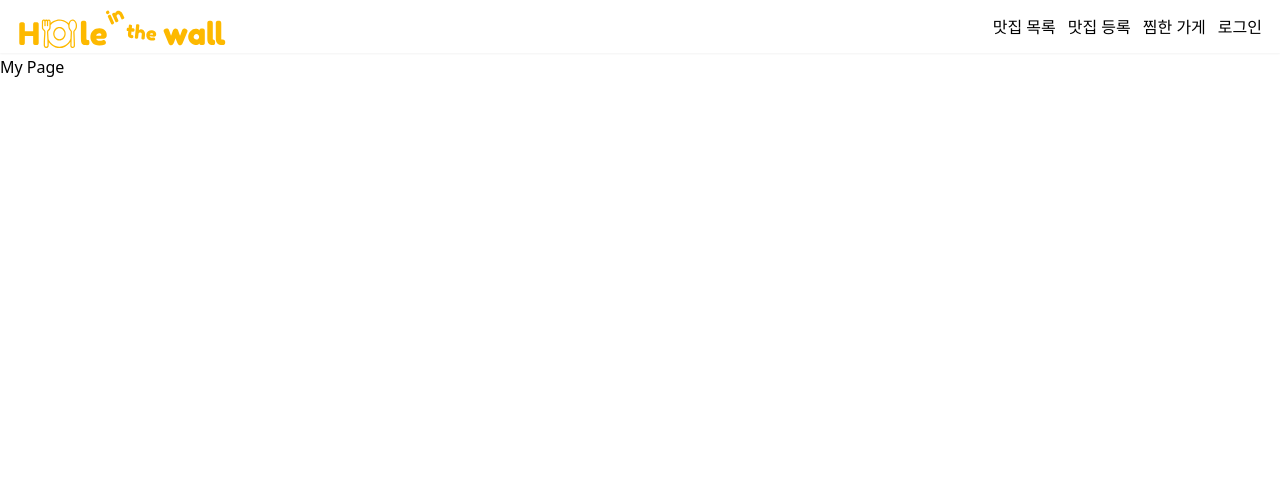
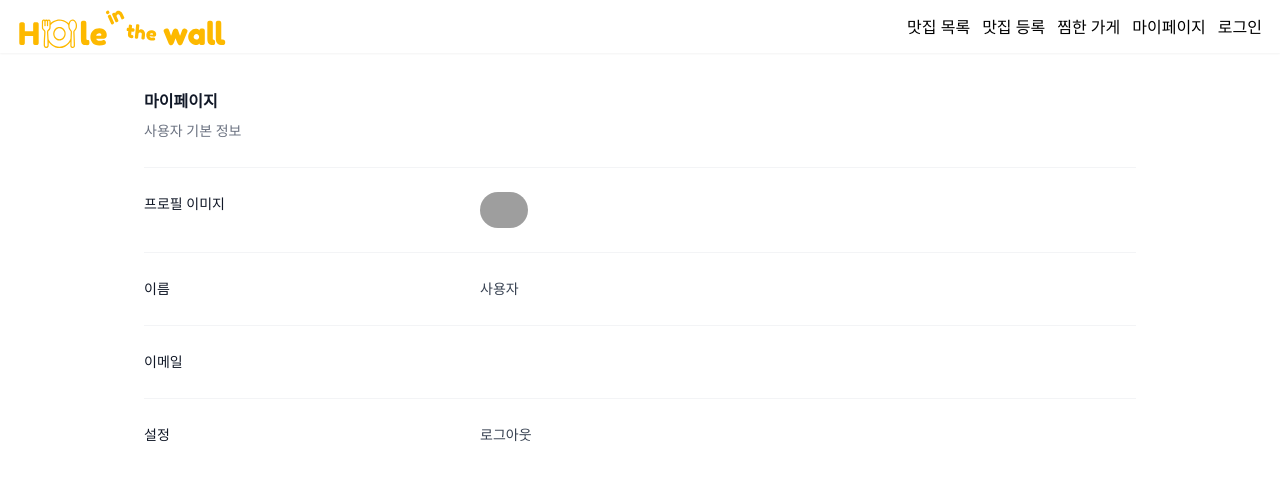
Before and after one commit to kimsooin77/Hole-in-the-wall-Restaurant, a Next.js app: page /users/mypage in a window 1280 px wide. Shown: the top 480 px of the page. Built offline with nearby package versions, Linux system fonts and the light colour scheme; no server answers; grey boxes are pictures that could not be loaded.

Commit message:
마이페이지 생성

```diff
--- a/src/components/Navbar.tsx
+++ b/src/components/Navbar.tsx
@@ -24,6 +24,9 @@
           </Link>
           <Link href="/users/likes" className="navbar_list_item">
             찜한 가게
+          </Link>
+          <Link href="/users/mypage" className="navbar_list_item">
+            마이페이지
           </Link>
           {status === "authenticated" ? (
             <button type="button" onClick={() => signOut()}>
@@ -55,9 +58,18 @@
             <Link href="/users/likes" className="navbar_list_item_mobile">
               찜한 가게
             </Link>
-            <Link href="/api/auth/signin" className="navbar_list_item_mobile">
-              로그인
+            <Link href="/users/mypage" className="navbar_list_item_mobile">
+              마이페이지
             </Link>
+            {status === "authenticated" ? (
+              <button type="button" onClick={() => signOut()}>
+                로그아웃
+              </button>
+            ) : (
+              <Link href="/api/auth/signin" className="navbar_list_item_mobile">
+                로그인
+              </Link>
+            )}
           </div>
         </div>
       )}
--- a/src/pages/users/mypage.tsx
+++ b/src/pages/users/mypage.tsx
@@ -1,5 +1,67 @@
-export default function MyPage() {
-    return (
-        <div><h1>My Page</h1></div>
-    )
+/* eslint-disable @next/next/no-img-element */
+import { signOut, useSession } from "next-auth/react";
+
+export default function Example() {
+  const { data: session } = useSession();
+  return (
+    <div className="md:max-w-5xl mx-auto px-4 py-8">
+      <div className="px-4 sm:px-0">
+        <h3 className="text-base font-semibold leading-7 text-gray-900">
+          마이페이지
+        </h3>
+        <p className="mt-1 max-w-2xl text-sm leading-6 text-gray-500">
+          사용자 기본 정보
+        </p>
+      </div>
+      <div className="mt-6 border-t border-gray-100">
+        <dl className="divide-y divide-gray-100">
+          <div className="px-4 py-6 sm:grid sm:grid-cols-3 sm:gap-4 sm:px-0">
+            <dt className="text-sm font-medium leading-6 text-gray-900">
+              프로필 이미지
+            </dt>
+            <dd className="mt-1 text-sm leading-6 text-gray-700 sm:col-span-2 sm:mt-0">
+              <img
+                alt="프로필 이미지"
+                width={48}
+                height={48}
+                className="rounded-full"
+                src={session?.user.image || "image/person.png"}
+              />
+            </dd>
+          </div>
+          <div className="px-4 py-6 sm:grid sm:grid-cols-3 sm:gap-4 sm:px-0">
+            <dt className="text-sm font-medium leading-6 text-gray-900">
+              이름
+            </dt>
+            <dd className="mt-1 text-sm leading-6 text-gray-700 sm:col-span-2 sm:mt-0">
+              {session?.user.name ?? "사용자"}
+            </dd>
+          </div>
+          <div className="px-4 py-6 sm:grid sm:grid-cols-3 sm:gap-4 sm:px-0">
+            <dt className="text-sm font-medium leading-6 text-gray-900">
+              이메일
+            </dt>
+            <dd className="mt-1 text-sm leading-6 text-gray-700 sm:col-span-2 sm:mt-0">
+              {session?.user.email}
+            </dd>
+          </div>
+
+          <div className="px-4 py-6 sm:grid sm:grid-cols-3 sm:gap-4 sm:px-0">
+            <dt className="text-sm font-medium leading-6 text-gray-900">
+              설정
+            </dt>
+            <dd className="mt-1 text-sm leading-6 text-gray-700 sm:col-span-2 sm:mt-0">
+              <button
+                type="button"
+                onClick={() => signOut()}
+                className="hover:text-gray-500"
+              >
+                로그아웃
+              </button>
+            </dd>
+          </div>
+        </dl>
+      </div>
+    </div>
+  );
 }
--- a/src/styles/globals.css
+++ b/src/styles/globals.css
@@ -28,7 +28,7 @@
 
 @media only screen and (max-width: 600px) {
   .navbar_mobile {
-    @apply fixed w-full text-white h-[30vh] top-[55px] bg-primary;
+    @apply fixed w-full text-white h-[35vh] top-[55px] bg-primary z-[100];
   }
 
   .navbar_list {
```
Also changed, not shown: public/image/person.png (added).
